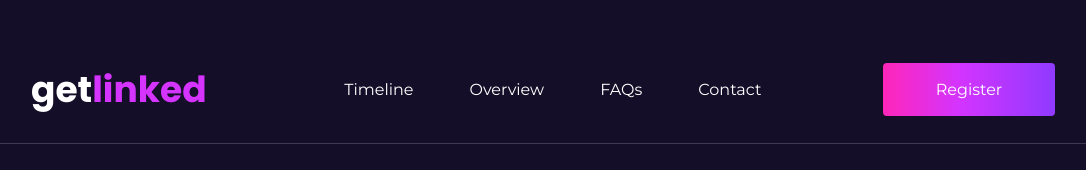
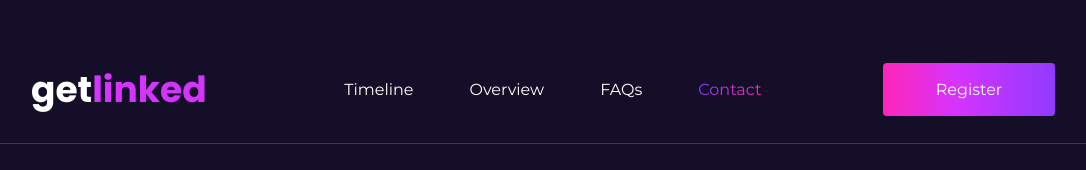
Before and after one commit to Doziechuks/get-link-hackathon, a React (Vite) app: page /contact in a window 1280 px wide. Shown: the top 170 px of the page, without its empty margins (97-1183 px from the left). Built offline with nearby package versions, Linux system fonts and the light colour scheme.

Commit message:
updated components

```diff
--- a/package.json
+++ b/package.json
@@ -14,12 +14,14 @@
     "axios": "^1.6.0",
     "react": "^18.2.0",
     "react-dom": "^18.2.0",
-    "react-router-dom": "^6.17.0"
+    "react-router-dom": "^6.17.0",
+    "react-router-hash-link": "^2.4.3"
   },
   "devDependencies": {
     "@types/aos": "^3.0.6",
     "@types/react": "^18.2.15",
     "@types/react-dom": "^18.2.7",
+    "@types/react-router-hash-link": "^2.4.9",
     "@typescript-eslint/eslint-plugin": "^6.0.0",
     "@typescript-eslint/parser": "^6.0.0",
     "@vitejs/plugin-react": "^4.0.3",
--- a/src/components/faq/Faq.tsx
+++ b/src/components/faq/Faq.tsx
@@ -9,7 +9,7 @@ const Faq = () => {
     Aos.init({ duration: 1000 });
   }, []);
   return (
-    <section className={styles.container}>
+    <section className={styles.container} id="f">
       <div className={styles.faqWrapper}>
         <div className={styles.titleWrapper}>
           <h3 data-aos="fade-up">
--- a/src/components/formBox/FormBox.tsx
+++ b/src/components/formBox/FormBox.tsx
@@ -2,6 +2,7 @@ import { useState, ChangeEvent, FormEvent, useEffect } from "react";
 import { CustomButton, CustomInput, CustomSelectInput, FormLoader } from "..";
 import styles from "./FormBox.module.less";
 import { axiosRequest } from "../../misc/axiosInstance";
+import axios from "axios";
 
 interface ModalProp {
   setOpenModal: (param: boolean) => void;
@@ -89,9 +90,12 @@ const FormBox = ({ setOpenModal }: ModalProp) => {
   };
 
   useEffect(() => {
+    const cancelToken = axios.CancelToken.source();
     const getCategories = async () => {
       try {
-        const response = await axiosRequest.get("/hackathon/categories-list");
+        const response = await axiosRequest.get("/hackathon/categories-list", {
+          cancelToken: cancelToken.token,
+        });
         if (response) {
           // console.log(response.data);
           setCategoryOptions(response.data);
@@ -100,11 +104,17 @@ const FormBox = ({ setOpenModal }: ModalProp) => {
         if (typeof error === "string") {
           console.log(error);
         } else if (error instanceof Error) {
+          if (axios.isCancel(error)) {
+            console.log("request cancelled");
+          }
           console.log(error.message);
         }
       }
     };
     getCategories();
+    return () => {
+      cancelToken.cancel();
+    };
   }, []);
   // console.log(categoryOptions);
 
--- a/src/components/navbar/Navbar.module.less
+++ b/src/components/navbar/Navbar.module.less
@@ -53,6 +53,12 @@
           -webkit-text-fill-color: transparent;
           // color: var(--light-purple-color);
         }
+      }
+      .active {
+        background: linear-gradient(90deg, #903aff 3.08%, #ff26b9 93.85%);
+        background-clip: text;
+        -webkit-background-clip: text;
+        -webkit-text-fill-color: transparent;
       }
     }
   }
--- a/src/components/navbar/Navbar.tsx
+++ b/src/components/navbar/Navbar.tsx
@@ -1,6 +1,7 @@
 import { useState, useEffect, useRef } from "react";
 import styles from "./Navbar.module.less";
 import { Link, useLocation } from "react-router-dom";
+import { HashLink } from "react-router-hash-link";
 import { menu, close } from "../../assets";
 import { CustomButton } from "..";
 import Aos from "aos";
@@ -15,6 +16,7 @@ const Navbar = () => {
   useEffect(() => {
     setPathName(pathname);
   }, [pathname]);
+
   useEffect(() => {
     Aos.init({ duration: 1000 });
   }, []);
@@ -54,8 +56,15 @@ const Navbar = () => {
         <div className={styles.options}>
           <Link to="#">Timeline</Link>
           <Link to="#">Overview</Link>
-          <Link to="#">FAQs</Link>
-          <Link to="/contact">Contact</Link>
+          <HashLink smooth to="/faq#f">
+            FAQs
+          </HashLink>
+          <Link
+            to="/contact"
+            className={`${pathName.includes("/contact") && styles.active}`}
+          >
+            Contact
+          </Link>
         </div>
         <CustomButton>
           <Link to="/register">Register</Link>
```
Also changed, not shown: vercel.json (added), 2 other files (tests, documents, lock files or other folders).
